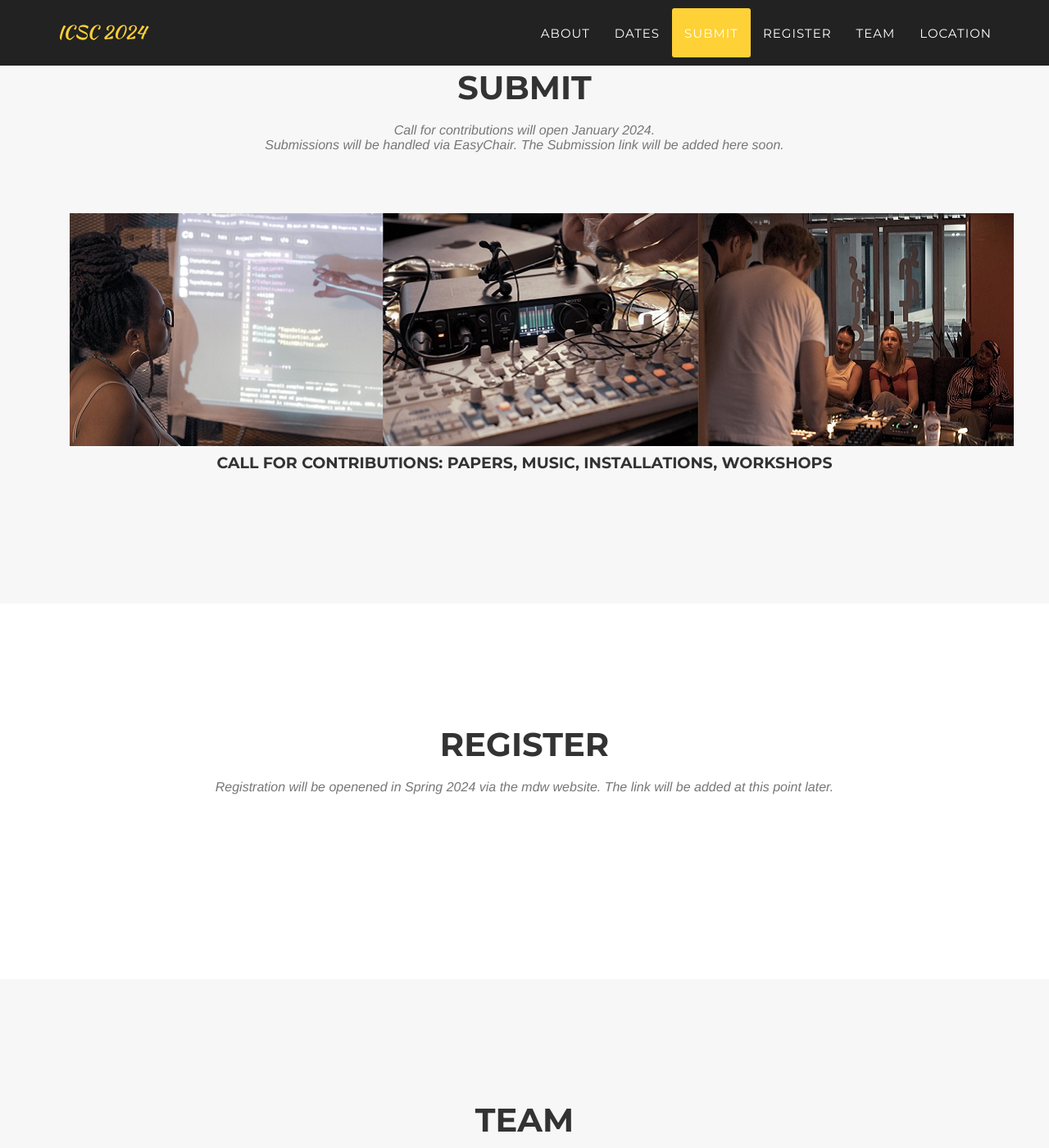
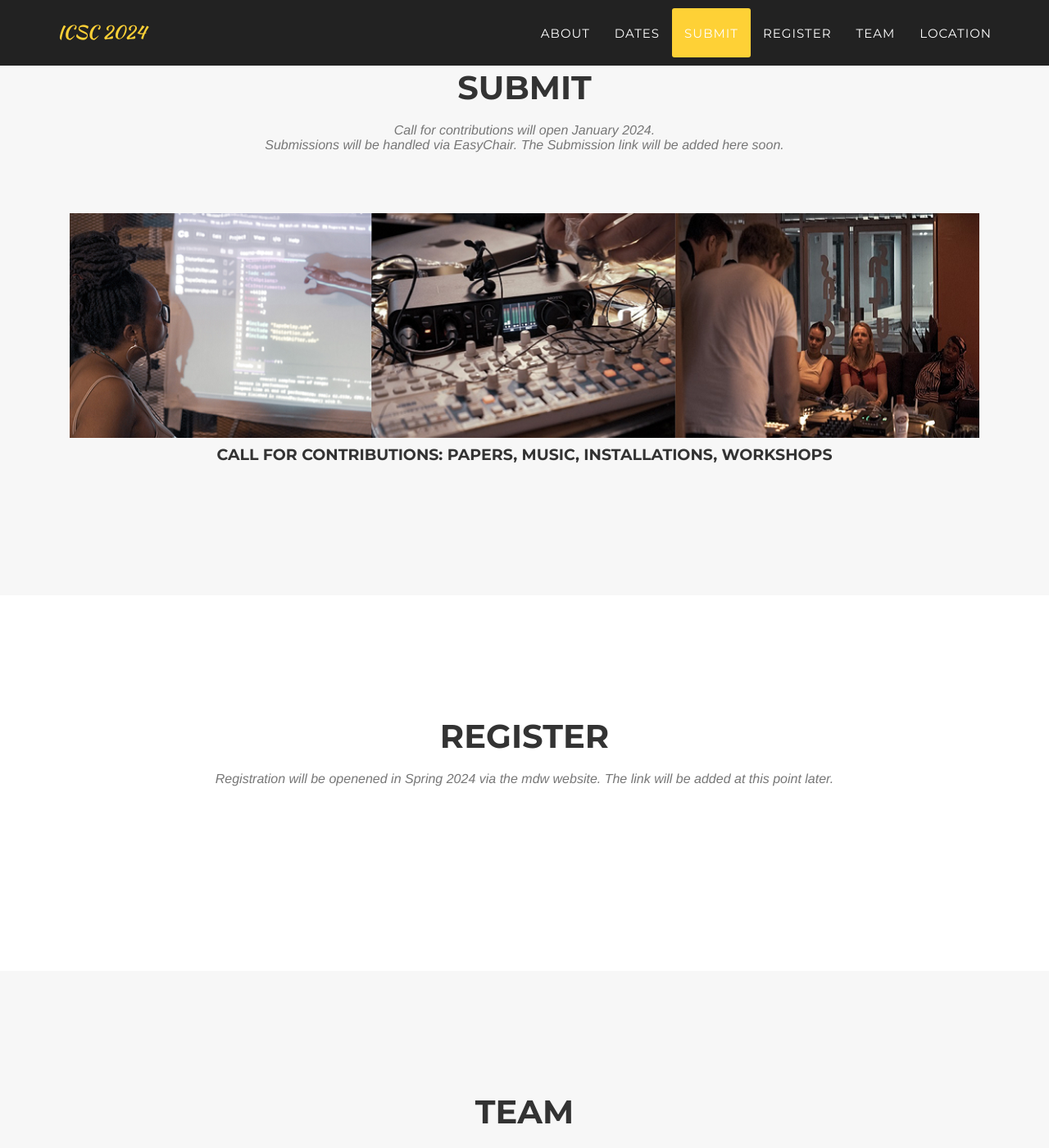
Before and after one commit to STOSonja/STOSonja.github.io, a Jekyll site: the page built from index.html, in a window 1280 px wide and 1400 px high, scrolled down 3214 px. Shown: the whole window at 82% size. Built offline with Jekyll 4.4.1, drawn with Linux system fonts in a browser that asks for light colours; some web fonts are replaced.

Commit message:
img resp.

```diff
--- a/_includes/css/agency.css
+++ b/_includes/css/agency.css
@@ -862,6 +862,12 @@ img::-moz-selection {
     background: 0 0;
 }
 
+img {
+    width: auto ;
+    max-width: 100% ;
+    height: auto ;
+  }
+
 body {
     webkit-tap-highlight-color: #{{ site.data.template.color.primary }};
 }
--- a/_includes/submit.html
+++ b/_includes/submit.html
@@ -2,7 +2,7 @@
     <section id="submit" class="bg-light-gray">
         <div class="container">
             <div class="row">
-                <div class="col-lg-12 text-center">
+                <div class="col-sm-12 text-center">
                     <h2 class="section-heading">Submit</h2>
                     <h3 class="section-subheading text-muted">Call for contributions will open January 2024.<br>Submissions will be handled via EasyChair. The Submission link will be added here soon.</h3>
                 </div>
--- a/index.html
+++ b/index.html
@@ -1,6 +1,8 @@
 ---
 layout: default
 ---
+<html lang="em">
+
 <head>
   <meta charset="utf-8">
   <meta name="viewport" content="width=device-width, initial-scale=1">
@@ -21,3 +23,5 @@ layout: default
     <p class="rss-subscribe">subscribe <a href="/feed.xml" {{ prepend: site.baseurl }}>via RSS</a></p>
 
   </div>
+
+</html>
```
